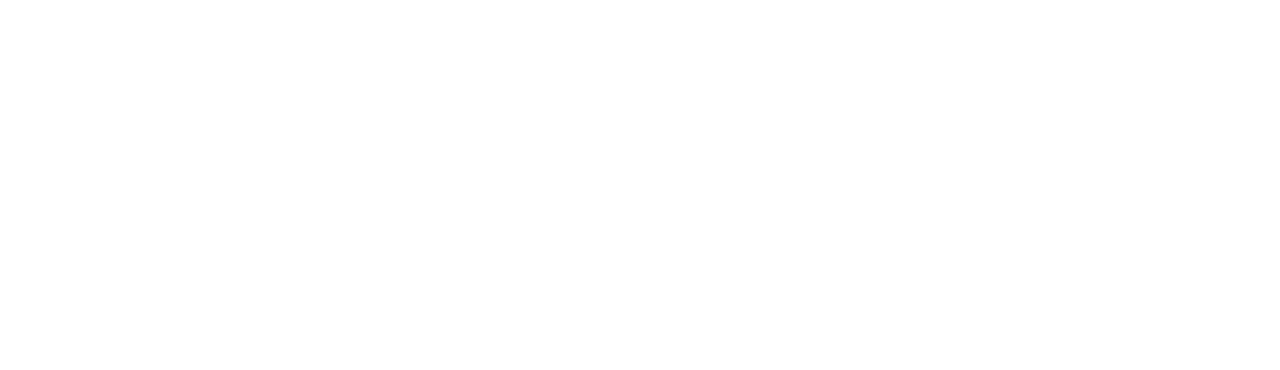
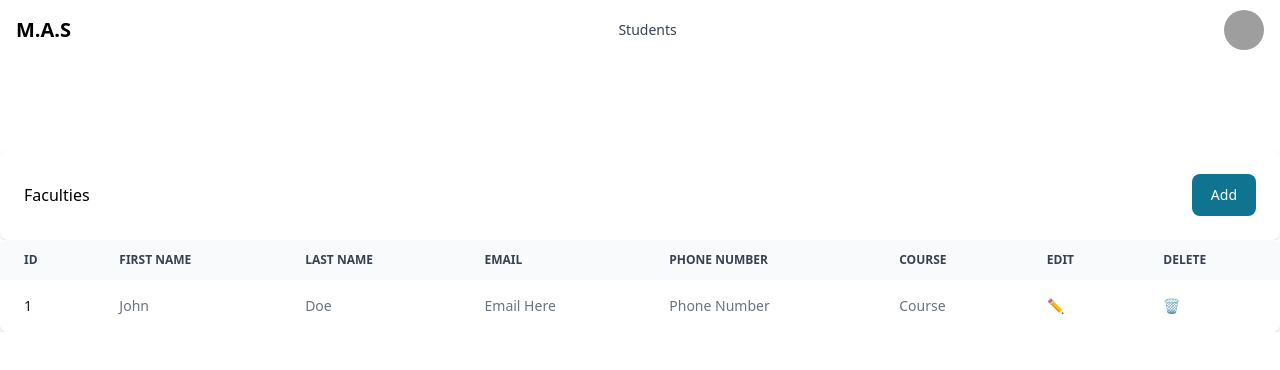
Before and after one commit to EvansManoti/attendance-fronted, a React (Create React App) app: page /student in a window 1280 px wide. Before the commit this address had no page. Shown: the top 370 px of the page. Built offline with nearby package versions, Linux system fonts and the light colour scheme; grey boxes are pictures that could not be loaded.

Commit message:
students page

```diff
--- a/src/App.js
+++ b/src/App.js
@@ -2,6 +2,7 @@
 import Login from './pages/Login';
 import AdminDashboard from './pages/AdminDashboard';
 import StudentDashboard from './pages/StudentDashboard';
+import StudentPage from './pages/StudentPage';
 
 function App() {
   return (
@@ -9,6 +10,7 @@
       <Routes>
         <Route path="/" element={<Login />} />
         <Route path="/admin" element={<AdminDashboard />} />
+        <Route path="/student" element={<StudentPage />} />
       </Routes>
     </Router>
   );
--- /dev/null
+++ b/src/pages/StudentPage.js
@@ -0,0 +1,58 @@
+import { Table, Footer, Button} from 'flowbite-react';
+import Nav from '../components/Nav'
+
+function StudentPage() {
+  return (
+    <>
+    <Nav />
+     <div style={{ display: 'flex', flexDirection: 'column', alignItems: 'center', marginTop: '90px' }}>
+      <div className="overflow-x-auto" style={{ width: '100%', maxWidth: '1300px' }}>
+        <Footer container>
+          Faculties
+          <Button backgroundcolour="red" href="#">
+            Add
+          </Button>
+        </Footer>
+      </div>
+      <div className="overflow-x-auto" style={{ width: '100%', maxWidth: '1300px' }}>
+        <Table striped>
+          <Table.Head>
+            <Table.HeadCell>Id</Table.HeadCell>
+            <Table.HeadCell>First Name</Table.HeadCell>
+            <Table.HeadCell>Last Name</Table.HeadCell>
+            <Table.HeadCell>Email</Table.HeadCell>
+            <Table.HeadCell>Phone Number</Table.HeadCell>
+            <Table.HeadCell>Course</Table.HeadCell>
+            <Table.HeadCell>Edit</Table.HeadCell>
+            <Table.HeadCell>Delete</Table.HeadCell>
+          </Table.Head>
+          <Table.Body className="divide-y">
+            <Table.Row className="bg-white dark:border-gray-700 dark:bg-gray-800">
+              <Table.Cell className="whitespace-nowrap font-medium text-gray-900 dark:text-white">
+                1
+              </Table.Cell>
+              <Table.Cell>John</Table.Cell>
+              <Table.Cell>Doe</Table.Cell>
+              <Table.Cell>Email Here</Table.Cell>
+              <Table.Cell>Phone Number</Table.Cell>
+              <Table.Cell>Course</Table.Cell>
+              <Table.Cell>
+                <a href="#" className="font-medium text-cyan-600 hover:underline dark:text-cyan-500">
+                  ✏️
+                </a>
+              </Table.Cell>
+              <Table.Cell>
+                <a href="#" className="font-medium text-cyan-600 hover:underline dark:text-cyan-500">
+                  🗑️
+                </a>
+              </Table.Cell>
+            </Table.Row>
+          </Table.Body>
+        </Table>
+      </div>
+     </div>
+    </>
+  );
+}
+
+export default StudentPage;
```
